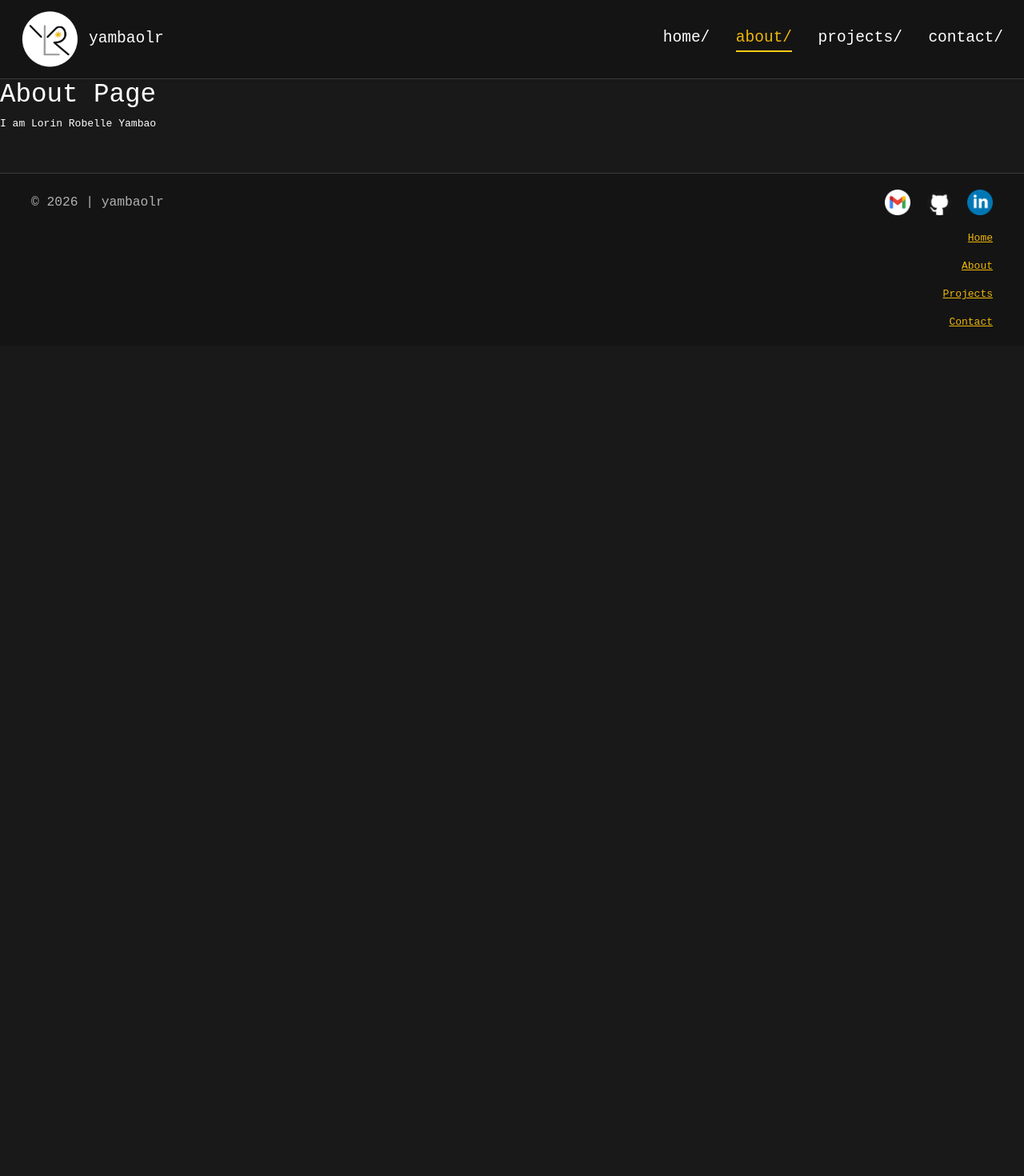
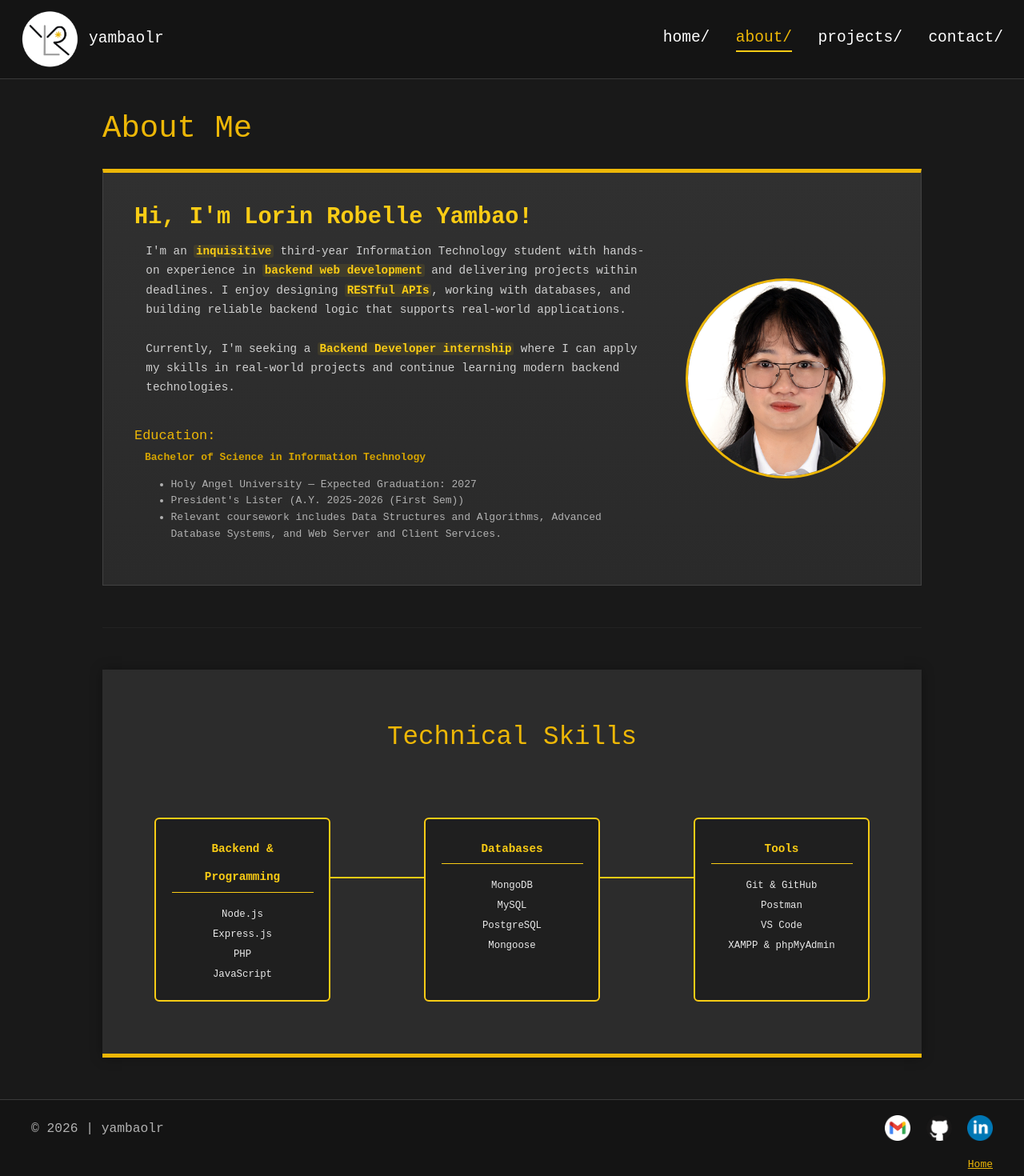
Before and after one commit to yambaolr/YLR-Portfolio, an Angular app: page /about in a window 1280 px wide. Shown: the top 1470 px of the page at 80% size. Before the commit the page ends 800 px from the top, so only its background shows below. Built offline with nearby package versions, Linux system fonts and the light colour scheme.

Commit message:
✨ Built complete about component layout
- about me section with short professional biography and educational background and professional photo
- skills section in erd layout, in column format in other viewports
- added a reset scroll in app.ts

```diff
--- a/src/app/about/about.css
+++ b/src/app/about/about.css
@@ -0,0 +1,191 @@
+/***************** About Hero Section *****************/
+.page-title {
+    width: 80%;
+    margin: 3rem auto 2rem;
+    font-size: 3rem;
+    color: #edb707;
+    text-align: left;
+}
+
+.about-hero {
+    width: 80%;
+    margin: 0 auto 4rem;
+    padding: 3rem;
+    display: flex;
+    gap: 3rem;
+    align-items: center;
+
+    background: linear-gradient(180deg, #303030 0%, #2a2a2a 100%);
+    border: 1px solid #4b4b4bb2;
+    border-top: 5px solid #edb707;
+}
+
+.hero-image {
+    flex: 0 0 260px;
+    display: flex;
+    justify-content: center;
+}
+
+.profile-picture {
+    width: 250px;
+    height: 250px;
+    object-fit: cover;
+    border-radius: 50%;
+    border: 3px solid #edb707;
+    background-color: #1f1f1f;
+}
+
+.hero-content {
+    flex: 1;
+    color: #e0e0e0;
+}
+
+.hero-title {
+    font-size: 2.2rem;
+    color: #facc15;
+    margin-bottom: 1rem;
+    font-weight: bold;
+}
+
+.hero-description {
+    font-size: 1.1rem;
+    line-height: 1.7;
+    color: #d0d0d0;
+    margin-left: 1em;
+    margin-bottom: 1em;
+
+}
+
+.hero-description .highlight {
+    color: #facc15;
+    font-weight: 600;
+    background-color: rgba(250, 204, 21, 0.086);
+    padding: 0 0.2rem;
+    border-radius: 3px;
+    transition: background-color 0.3s ease;
+}
+
+.hero-description .highlight:hover {
+    background-color: rgba(250, 204, 21, 0.3);
+}
+
+.hero-subtitle {
+    font-size: 1.3rem;
+    color: #edb707;
+    margin-bottom: 0.5rem;
+}
+
+.hero-description .bold {
+    font-weight: 700;
+    color: #d7a500;
+}
+
+.hero-content ul {
+    margin-left: 1.5em;
+    color: #b1b1b1;
+    line-height: 1.6;
+    list-style-type: disc;
+}
+
+.hero-content p:last-of-type {
+    font-size: 1rem;
+    color: #b1b1b1;
+    line-height: 1.6;
+}
+
+
+/***************** Skills Section *****************/
+.erd-skills {
+    background-color: #2c2c2c;
+    padding: 5em;
+    box-shadow: 0 0 15px rgba(0,0,0,0.3);
+    border-bottom: 5px solid #edb707;
+    width: 80%;
+    margin: 3rem auto;
+    text-align: center;
+    position: relative;
+}
+
+.erd-title{
+    font-size: 2.5rem;
+    color: #edb707;
+    text-align: center;
+    margin-bottom: 2.5em;
+}
+
+.erd-container {
+    display: flex;
+    justify-content: space-between;
+    flex-wrap: wrap;
+    gap: 2rem;
+    position: relative;
+}
+
+.erd-entity {
+    background-color: #1f1f1f;
+    border: 2px solid #facc15;
+    border-radius: 6px;
+    width: 220px;
+    text-align: center;
+    padding: 1.5em;
+    transition: transform 0.3s ease, box-shadow 0.3s ease;
+    position: relative;
+    z-index: 1;
+}
+
+.erd-entity:hover {
+    transform: translateY(-5px);
+    box-shadow: 0 8px 15px rgba(0,0,0,0.4);
+}
+
+.erd-header {
+    font-weight: bold;
+    font-size: 1.1rem;
+    line-height: 2.5;
+    color: #facc15;
+    margin-bottom: 1em;
+    border-bottom: 1px solid #facc15;
+}
+
+.erd-attributes {
+    list-style: none;
+    padding: 0;
+    margin: 0;
+}
+
+.erd-attributes li {
+    padding: 0.25rem 0;
+    color: #e9e9e9;
+    font-size: 0.95rem;
+}
+
+.erd-lines {
+    position: absolute;
+    top: 0;
+    left: 0;
+    width: 100%;
+    height: 100%;
+    pointer-events: none;
+}
+
+.erd-lines line {
+    stroke: #facc15;
+    stroke-width: 2;
+}
+
+/* hide lines in erd section in other views*/
+@media (max-width: 1100px) {
+    .erd-container {
+        flex-direction: column;
+        align-items: center;
+    }
+
+    .erd-entity {
+        width: 90%;
+        max-width: 350px;
+    }
+
+    .erd-lines {
+        display: none;
+    }
+}
--- a/src/app/about/about.html
+++ b/src/app/about/about.html
@@ -1,2 +1,63 @@
-<h1>About Page</h1>
-<p>I am Lorin Robelle Yambao</p>
+<h1 class="page-title">About Me</h1>
+
+<section class="about-hero">
+    <div class="hero-content">
+        <h2 class="hero-title">Hi, I'm Lorin Robelle Yambao!</h2>
+        <p class="hero-description">
+            I'm an  <span class="highlight">inquisitive</span>  third-year Information Technology student with hands-on experience in <span class="highlight">backend web development</span> and delivering projects within deadlines. I enjoy designing <span class="highlight">RESTful APIs</span>, working with databases, and building reliable backend logic that supports real-world applications. <br/><br/>
+
+            Currently, I'm seeking a <span class="highlight">Backend Developer internship</span> where I can apply my skills in real-world projects and continue learning modern backend technologies. <br/><br/>
+        </p>
+        <h4 class="hero-subtitle">Education:</h4>
+        <p class="hero-description"><span class="bold">Bachelor of Science in Information Technology</span></p>
+        <ul>
+            <li> Holy Angel University — Expected Graduation: 2027</li>
+            <li> President's Lister (A.Y. 2025-2026 (First Sem))</li>
+            <li> Relevant coursework includes Data Structures and Algorithms, Advanced Database Systems, and Web Server and Client Services.</li>
+        </ul>
+    </div>
+    <div class="hero-image">
+        <img src="images/yambao-lorin.jpg" alt="Lorin Robelle Yambao" class="profile-picture">
+    </div>
+</section>
+
+<hr class="divider" />
+<section class="erd-skills">
+    <h2 class="erd-title">Technical Skills</h2>
+    <div class="erd-container">
+        <div class="erd-entity backend">
+        <div class="erd-header">Backend & Programming</div>
+        <ul class="erd-attributes">
+            <li>Node.js</li>
+            <li>Express.js</li>
+            <li>PHP</li>
+            <li>JavaScript</li>
+        </ul>
+        </div>
+
+        <div class="erd-entity databases">
+        <div class="erd-header">Databases</div>
+        <ul class="erd-attributes">
+            <li>MongoDB</li>
+            <li>MySQL</li>
+            <li>PostgreSQL</li>
+            <li>Mongoose</li>
+        </ul>
+        </div>
+
+        <div class="erd-entity tools">
+        <div class="erd-header">Tools</div>
+        <ul class="erd-attributes">
+            <li>Git & GitHub</li>
+            <li>Postman</li>
+            <li>VS Code</li>
+            <li>XAMPP & phpMyAdmin</li>
+        </ul>
+        </div>
+
+        <svg class="erd-lines" width="100%" height="150" >
+            <line x1="200" y1="75" x2="480" y2="75" />
+            <line x1="400" y1="75" x2="980" y2="75" />
+        </svg>
+    </div>
+</section>
--- a/src/app/app.ts
+++ b/src/app/app.ts
@@ -1,5 +1,5 @@
 import { Component, signal } from '@angular/core';
-import { RouterOutlet, RouterLink, RouterLinkActive } from '@angular/router';
+import { RouterOutlet, RouterLink, RouterLinkActive, Router, NavigationEnd } from '@angular/router';
 
 @Component({
   selector: 'app-root',
@@ -9,4 +9,12 @@ import { RouterOutlet, RouterLink, RouterLinkActive } from '@angular/router';
 })
 export class App {
   protected readonly title = signal('YLR-Portfolio');
+
+  constructor(private router: Router) {
+    this.router.events.subscribe(event => {
+      if (event instanceof NavigationEnd) {
+        window.scrollTo({ top: 0, left: 0, behavior: 'smooth' });
+      }
+    });
+  }
 }
--- a/src/app/home/home.css
+++ b/src/app/home/home.css
@@ -39,13 +39,6 @@
 .hero-actions a {
     margin-top: 2em;
     margin-left: 1em;
-}
-
-.divider {
-    width: 80%;
-    margin: 4rem auto;
-    border: none;
-    border-top: 1px solid #4b4b4bb2;
 }
 
 /***************** Skills Section *****************/
--- a/src/styles.css
+++ b/src/styles.css
@@ -8,3 +8,11 @@ body {
     background-color: #191919!important;
     color: #fff!important;
 }
+
+/***************** General-use *****************/
+.divider {
+    width: 80%;
+    margin: 4rem auto;
+    border: none;
+    border-top: 1px solid #4b4b4bb2;
+}
```
Also changed, not shown: public/images/yambao-lorin.jpg (added).
